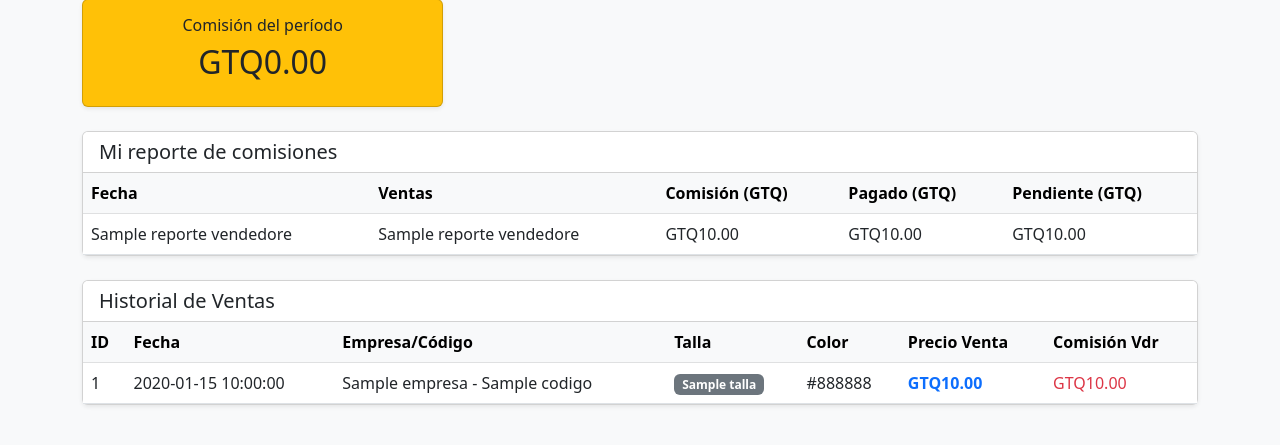
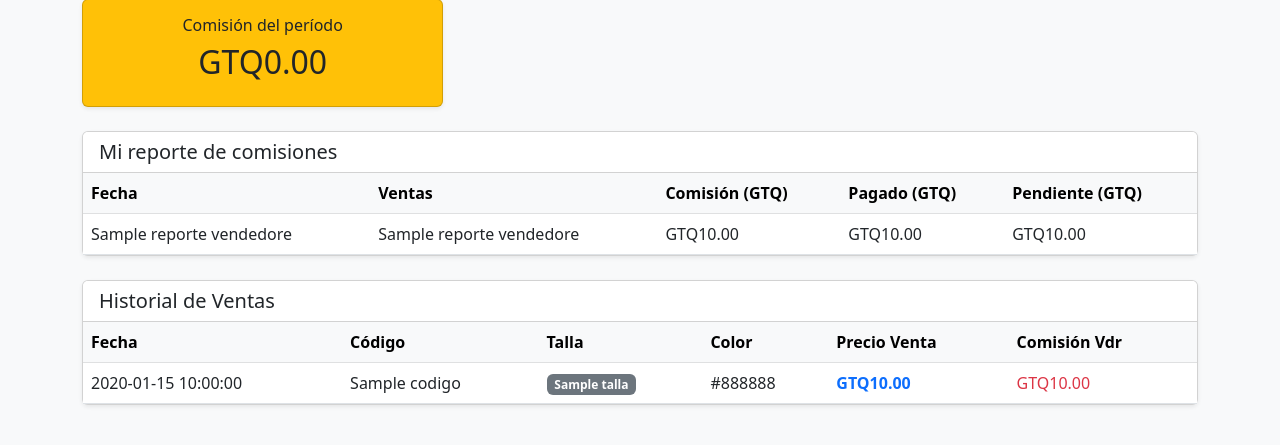
Before and after one commit to rchicb/sistema_ventas, a FastAPI app: template app/templates/dashboard.html in a window 1280 px wide. Shown: the part 304-749 px from the top of the page. Run offline with FastAPI, Linux system fonts and the light colour scheme; the template is opened without the code that fills it: most values are stand-ins (such as "Sample title", 1, 10 or a date in 2020).

Commit message:
Modificacion datos mostrados en reporte historial ventas

```diff
--- a/app/repositories/venta.py
+++ b/app/repositories/venta.py
@@ -75,7 +75,7 @@ class VentaRepository(BaseRepository):
         where_clause = f"WHERE {' AND '.join(conditions)}" if conditions else ""
         query = f"""
             SELECT
-                s.id, seller.name, c.name, p.code, bp.size_label, colors.name,
+                s.id, seller.name, c.name,p.code, s.number_sold, colors.name,
                 s.historical_base_price, s.sale_price, s.commission, s.created_at
             FROM sales s
             JOIN seller ON s.seller_id = seller.id
--- a/app/templates/dashboard.html
+++ b/app/templates/dashboard.html
@@ -231,13 +231,13 @@
             <div class="table-responsive">
                 <table class="table table-hover mb-0">
                     <thead class="table-light">
-                        <tr><th>ID</th><th>Fecha</th>{% if es_admin %}<th>Vendedor</th>{% endif %}<th>Empresa/Código</th><th>Talla</th><th>Color</th>{% if es_admin %}<th>Costo Base</th>{% endif %}<th>Precio Venta</th><th>Comisión Vdr</th>{% if es_admin %}<th>Utilidad Neta</th><th>Acciones</th>{% endif %}</tr>
+                        <tr><th>Fecha</th>{% if es_admin %}<th>Vendedor</th>{% endif %}<th>Código</th><th>Talla</th><th>Color</th>{% if es_admin %}<th>Costo Base</th>{% endif %}<th>Precio Venta</th><th>Comisión Vdr</th>{% if es_admin %}<th>Utilidad Neta</th><th>Acciones</th>{% endif %}</tr>
                     </thead>
                     <tbody>
                         {% for v in ventas %}
                         <tr>
-                            <td>{{ v.id }}</td><td>{{ v.fecha }}</td>{% if es_admin %}<td>{{ v.vendedor }}</td>{% endif %}
-                            <td>{{ v.empresa }} - {{ v.codigo }}</td>
+                            <td>{{ v.fecha }}</td>{% if es_admin %}<td>{{ v.vendedor }}</td>{% endif %}
+                            <td>{{ v.codigo }}</td>
                             <td><span class="badge bg-secondary">{{ v.talla }}</span></td>
                             <td>{{ v.color or "-" }}</td>
                             {% if es_admin %}<td>GTQ{{ "%.2f"|format(v.base) }}</td>{% endif %}
```
